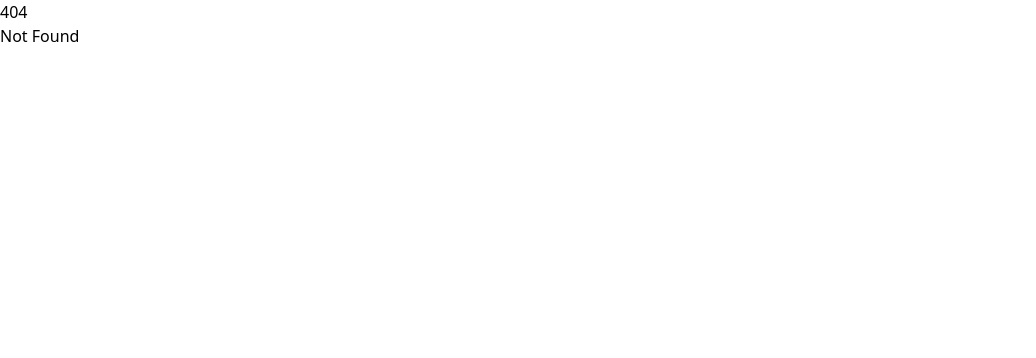
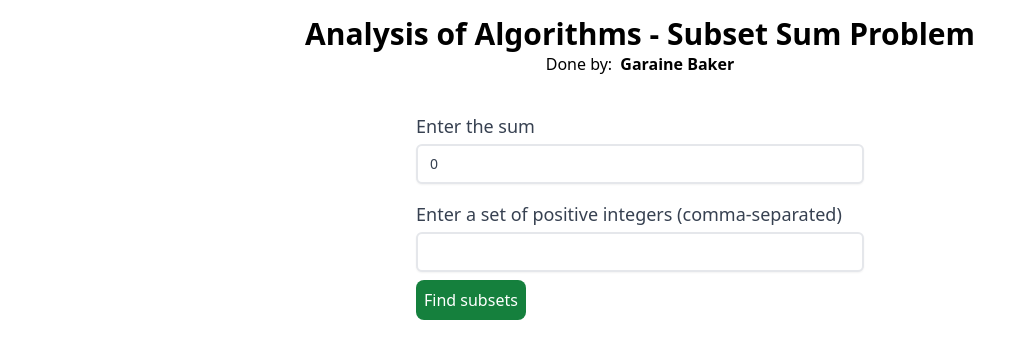
Before and after one commit to EM-CodeReever/AOA-Module-3-and-4, a SvelteKit app: page /subset-sum in a window 1280 px wide. Before the commit this address had no page. Shown: the top 358 px of the page, without its empty margins (0-1036 px from the left). Built offline with nearby package versions, Linux system fonts and the light colour scheme.

Commit message:
added subset solution

```diff
--- /dev/null
+++ b/src/routes/subset-sum/+page.svelte
@@ -0,0 +1,73 @@
+<script lang="ts">
+  let sum = 0;
+  let array = '';
+  let subsets: any[] = [];
+  let message = '';
+
+  function findSubsets() {
+    const targetSum = sum;
+    const numbers = array.split(',').map(num => parseInt(num.trim()));
+
+    // Reset subsets
+    subsets = [];
+
+    // Backtracking algorithm to find subsets
+    function backtrack(start: number, path: number[], currSum: number) {
+      if (currSum === targetSum) {
+        subsets.push(path.slice());
+        return;
+      }
+      for (let i = start; i < numbers.length; i++) {
+        if (currSum + numbers[i] <= targetSum) {
+          path.push(numbers[i]);
+          backtrack(i + 1, path, currSum + numbers[i]);
+          path.pop();
+        }
+      }
+    }
+
+    // Start backtracking
+    backtrack(0, [], 0);
+
+    // If no subsets found, display message
+    if (subsets.length === 0) {
+      subsets.push(['No subsets found.']);
+      message = 'No subsets found.';
+    } else {
+      const totalSubsets = subsets.length;
+      message = `${totalSubsets} subset${totalSubsets !== 1 ? 's' : ''} found with each summing up to ${sum}.`;
+    }
+  }
+</script>
+
+
+
+<section class="w-full h-screen">
+    <div class="p-4 flex justify-center items-center flex-col">
+        <h1 class="text-3xl font-semibold">Analysis of Algorithms - Subset Sum Problem</h1>
+        <p>Done by: <strong class="pl-1">Garaine Baker</strong></p>
+    </div>
+
+    <section class="w-full p-5 flex justify-center">
+        <div class="w-full max-w-md">
+          <div>
+            <label for="sum" class="block text-lg font-medium text-gray-700"> Enter the sum</label>
+            <input type="number" id="sum" bind:value={sum} class="mt-1 w-full border-gray border-2 rounded-md px-3 py-2 text-gray-700 shadow-sm sm:text-sm" />
+          </div>
+
+          <div class="mt-4">
+            <label for="array" class="block text-lg font-medium text-gray-700"> Enter a set of positive integers (comma-separated)</label>
+            <input type="text" id="array" bind:value={array} class="mt-1 w-full border-gray border-2 rounded-md px-3 py-2 text-gray-700 shadow-sm sm:text-sm" />
+          </div>
+
+          <button on:click={findSubsets} class="bg-green-700 hover:bg-green-500 text-white h-fit mt-2 p-2 rounded-lg">Find subsets</button>
+
+          <div class="mt-4">
+            <h1 class="font-bold">{message}</h1>
+            {#each subsets as subset}
+              <p>[ {subset.join(', ')} ]</p>
+            {/each}
+          </div>
+        </div>
+      </section>
+</section>
```
